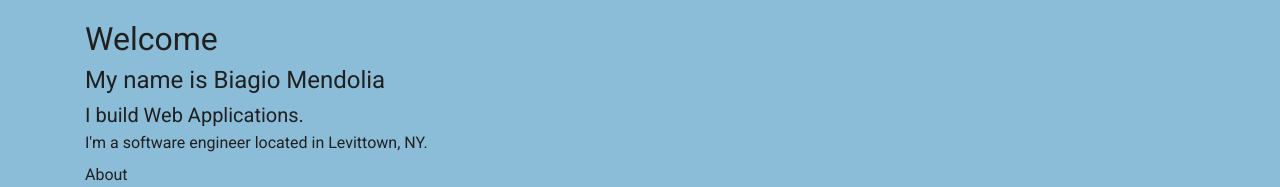
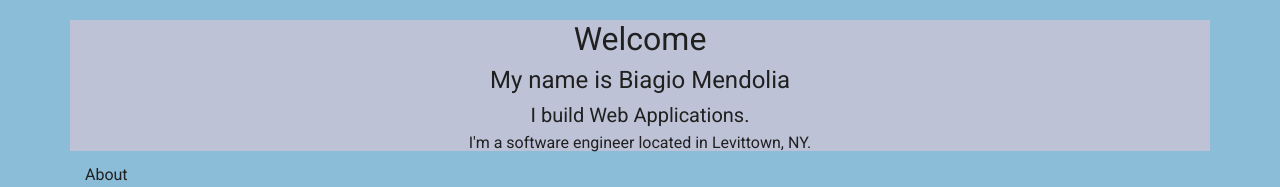
Before and after one commit to biagioo/portfolio-website, a React (Create React App) app: page / in a window 1280 px wide. Shown: the top 187 px of the page. Built offline with nearby package versions, Linux system fonts and the light colour scheme; no server answers.

Commit message:
implied styling

```diff
--- a/src/componets/Intro.js
+++ b/src/componets/Intro.js
@@ -3,7 +3,7 @@ import {Container} from 'react-bootstrap';
 class Intro extends Component {
   render() {
     return (
-      <Container>
+      <Container className = "intro-header">
         <h2>Welcome</h2>
         <h4>My name is Biagio Mendolia</h4>
         <h5>I build Web Applications.</h5>
```
